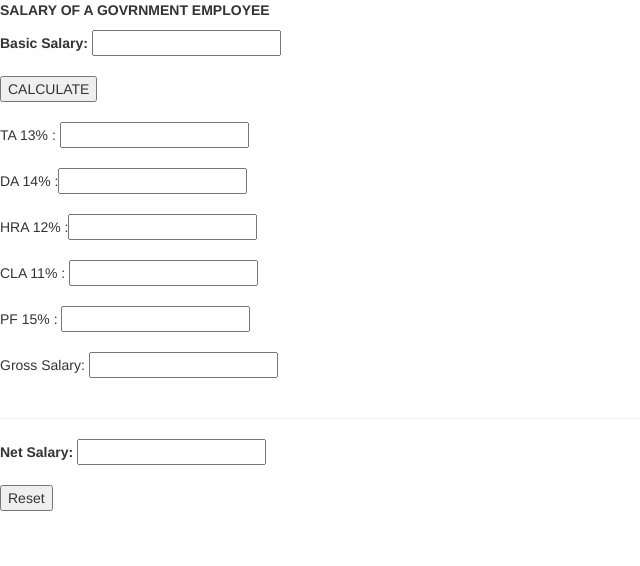
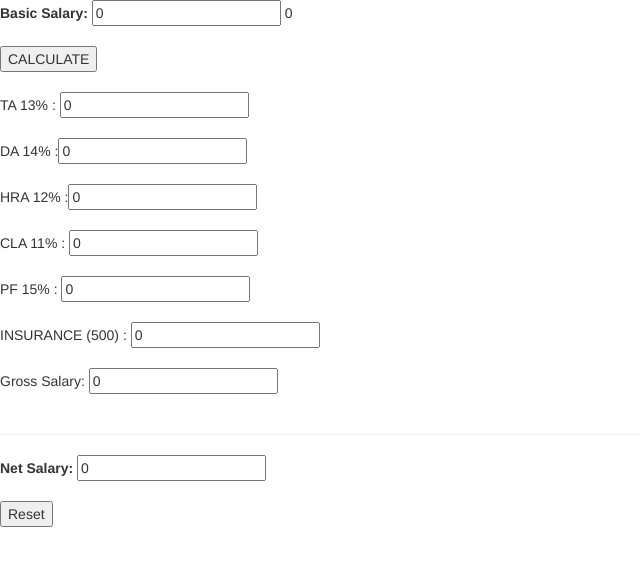
Before and after one commit to Chaitanya150895/salary, an Angular app: page / in a window 1280 px wide. Shown: the top 566 px of the page, without its empty margins (0-640 px from the left). Built offline with nearby package versions, Linux system fonts and the light colour scheme.

Commit message:
Completed, css is remaining

```diff
--- a/src/app/app.component.html
+++ b/src/app/app.component.html
@@ -1,2 +1,2 @@
-<p><strong>SALARY OF A GOVRNMENT EMPLOYEE</strong></p>
+
 <app-salary></app-salary>
--- a/src/app/app.module.ts
+++ b/src/app/app.module.ts
@@ -1,3 +1,4 @@
+import { FormsModule } from '@angular/forms';
 import { BrowserModule } from '@angular/platform-browser';
 import { NgModule } from '@angular/core';
 
@@ -12,7 +13,8 @@ import { SalaryComponent } from './salary/salary.component';
   ],
   imports: [
     BrowserModule,
-    AppRoutingModule
+    AppRoutingModule,
+    FormsModule
   ],
   providers: [],
   bootstrap: [AppComponent]
--- a/src/app/salary/salary.component.html
+++ b/src/app/salary/salary.component.html
@@ -1,18 +1,23 @@
 <div class = "">
 	<form name="B">
 
-	<strong>Basic Salary: </strong> <input type="text" name="n1"><br><br>
+	<strong>Basic Salary: </strong>
+	<input type="text" name="n1" [(ngModel)]="basic_salary" (change)="calculateSalary()">
+	{{basic_salary}}
+	<br><br>
+	<!-- <p [innerText]="basic_salary * (14/100)"></p> -->
 	<input type="button" onClick="sum()" value="CALCULATE"/><br><br>
-	TA 13% :   <input type="text" name="n2"><br><br>
-	DA 14% :<input type="text" name="n3"><br><br>
-	HRA 12% :<input type="text" name="n4"><br><br>
-	CLA 11% :  <input type="text" name="n5"><br><br>
-    PF 15% : <input type="text" name="n6"><br><br>
+	TA 13% :   <input type="text" name="n2" [value]="ta"><br><br>
+	DA 14% :<input type="text" name="n3" [value]="da"><br><br>
+	HRA 12% :<input type="text" name="n4" [value]="hra"><br><br>
+	CLA 11% :  <input type="text" name="n5" [value]="cla"><br><br>
+	PF 15% : <input type="text" name="n6" [value]="pf"><br><br>
+	INSURANCE (500) : <input type="text" name="n7" [value]="insurance"><br><br>
 	<!-- <strong>Insurance: </strong> <input type="text" name="n7"><br><br> -->
-    Gross Salary:  <input type="text" name="n8"><br><br>
+    Gross Salary:  <input type="text" name="n8" [value]="grossSalary"><br><br>
 
    <hr>
-   <strong>Net Salary: </strong> <input type="text" name="n9"><br><br>
+   <strong>Net Salary: </strong> <input type="text" name="n9" [value]="this.netSalary" ><br><br>
    <input type = "reset">
 
 </form>
--- a/src/app/salary/salary.component.ts
+++ b/src/app/salary/salary.component.ts
@@ -7,10 +7,36 @@ import { Component, OnInit } from '@angular/core';
 })
 export class SalaryComponent implements OnInit {
 
-  a = 10;
+  a = 0;
+
+  bs:number = 0;
+  ta:number = 0;
+  da:number = 0;
+  hra:number = 0;
+  cla:number = 0;
+  pf:number = 0;
+  insurance:number = 0;
+  grossSalary:number = 0;
+  basic_salary:number = 0;
+  netSalary:number = 0;
 
   constructor() { }
 
   ngOnInit() {
   }
+
+  calculateSalary() {
+
+  console.log(this.basic_salary);
+  this.bs = this.basic_salary * 1;
+  this.ta = this.basic_salary * 0.13;
+  this.da = this.basic_salary * 0.14;
+  this.hra = this.basic_salary * 0.12;
+  this.cla = this.basic_salary  * 0.11;
+  this.insurance = this.basic_salary  * 0 + 500 ;
+  this.pf = this.basic_salary * 0.15;
+
+  this.grossSalary = this.ta + this.da + this.hra + this.cla + this.pf + this.bs;
+  this.netSalary = this.grossSalary - this.pf - this.insurance;
+  }
 }
```
